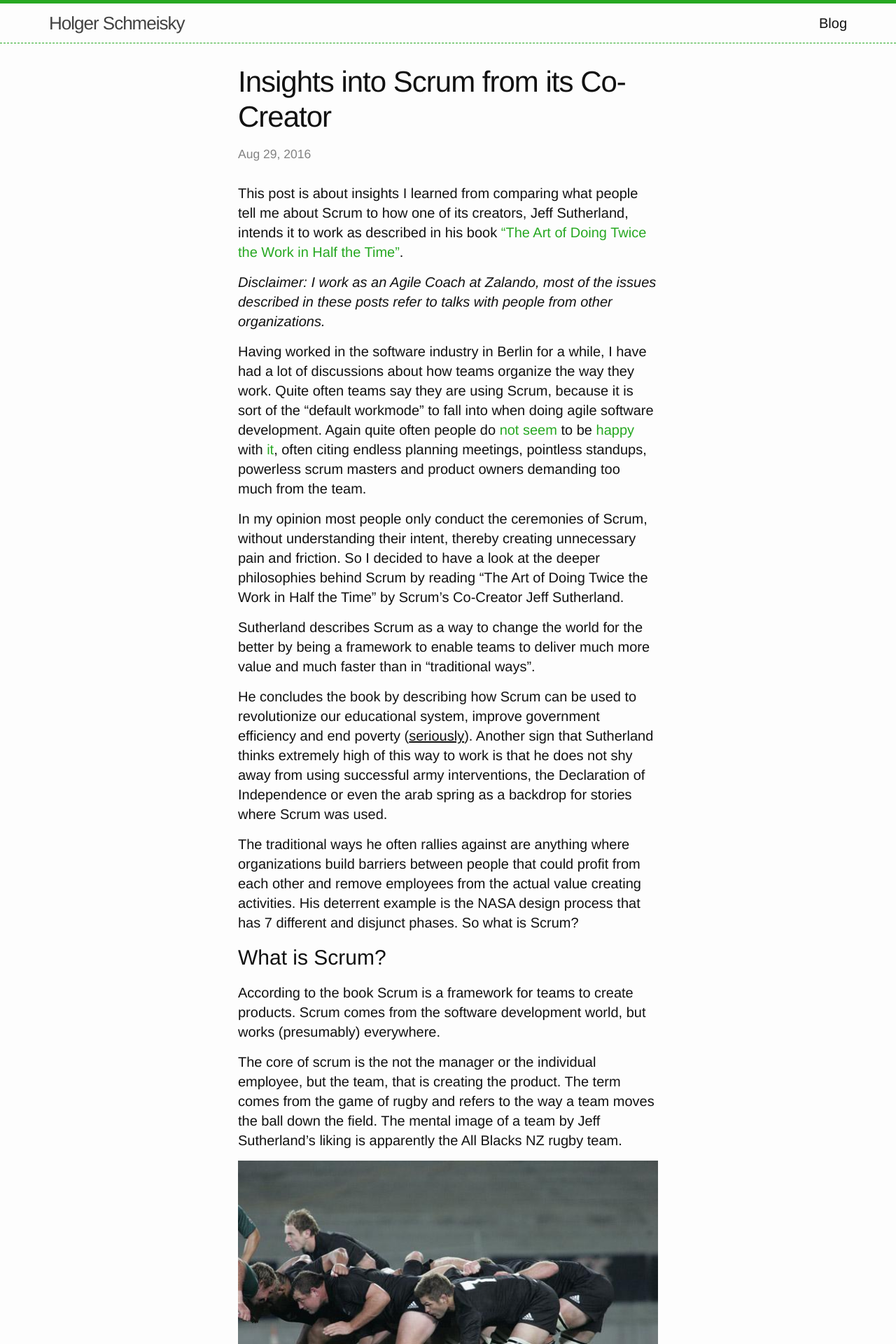
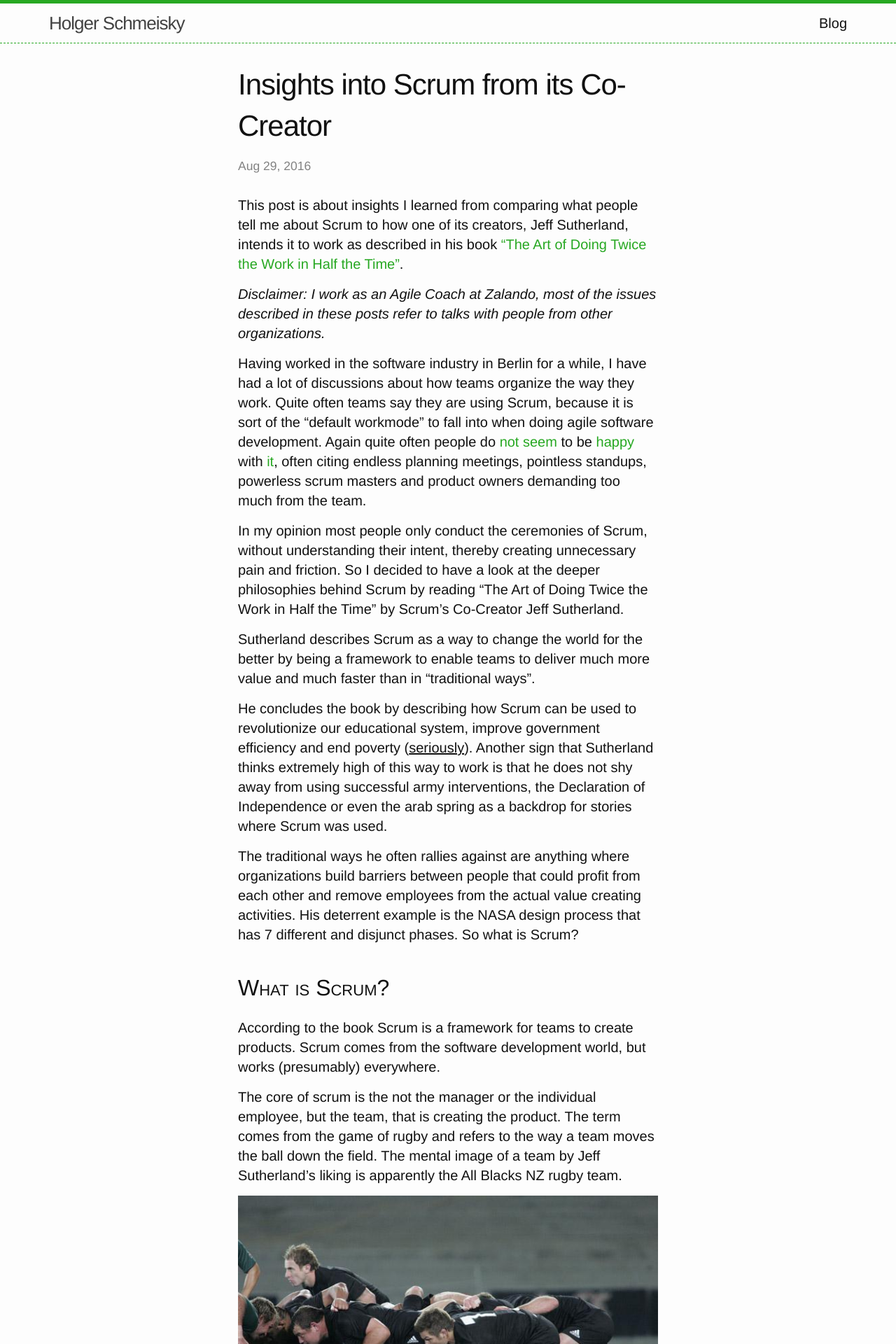
Before and after one commit to holsky/schmeisky.com, a Jekyll site: the page built from _posts/2016-08-29-Scrum.md, in a window 1280 px wide. Shown: the top 1920 px of the page at 70% size. Built offline with Jekyll 4.4.1, drawn with Linux system fonts in a browser that asks for light colours; nearby versions of some CDN libraries.

Commit message:
make headings all caps and with more spacing

```diff
--- a/_posts/2016-08-29-Scrum.md
+++ b/_posts/2016-08-29-Scrum.md
@@ -21,7 +21,7 @@
 The traditional ways he often rallies against are anything where organizations build barriers between people that could profit from each other and remove employees from the actual value creating activities. His deterrent example is the NASA design process that has 7 different and disjunct phases. So what is Scrum?
 
 
-# What is Scrum?
+## What is Scrum?
 
 According to the book Scrum is a framework for teams to create products. Scrum comes from the software development world, but works (presumably) everywhere.
 
@@ -55,7 +55,7 @@
 
 Of course there is more than this most important and basic lesson. This is what I learned about common Scrum elements from this book:
 
-# Scrum vs Kanban
+## Scrum vs Kanban
 
 It is often seen as a choice to either use Scrum or Kanban (i.e. Toyota Production System) style processes for software teams. However, Scrum is deeply inspired by ideas from the Toyota Production System (TPS). It is introduced in the first chapter and presented as the guideline behind Scrum. Sutherland does not really explain why this was the inspiration, but most Scrum concepts are introduced by referring to their [counterpart in TPS](http://the-agile-pmo.org/?p=54)
 
@@ -66,20 +66,20 @@
 
 And so on. So this should be the answer if people are haggling about whether to use Scrum or Kanban: Scrum is an instance of TPS, just like Kanban is one element out of it.
 
-# Demo
+## Demo
 
 Teams often struggle with presenting finished pieces of work at the demo to stakeholders. Complaints are often that things are finished only to be "demoable" and there is a fear that punishment follows if there is not enough things to demo.
 
 It helps to look at where Sutherland got this idea from: His office neighbors in Boston was a start-up robotics lab, with many small and new projects. They determined whether they should continue a project or not, by having everyone show something cool and finished from their projects every couple of weeks. The point was to get feedback from peers and together decide if this was worth pursuing. In our business, cool probably could be substituted by providing value, so the point of the demo becomes showing what cool things you achieved for your user (and get feedback from them).
 
-# Planning
+## Planning
 
 I know that for many teams Scrum planning meetings are dreadful and endless. Interestingly in this book, only 1 paragraph is spent on this meeting. The reason is obvious: Sutherland thinks the planning meeting should be a well-prepared, efficient meeting. Stories are supposed to be ready before the meeting (with a proper definition of ready, e.g. through the [INVEST criteria](https://en.wikipedia.org/wiki/INVEST_(mnemonic)).
 Planning Poker should be a fast process, where only differences greater than 3 levels are discussed. In all other cases you just add the numbers and average them.
 
 Let's look at other elements of the planning process, stories, velocities, estimation and sizing.
 
-# Stories
+## Stories
 
 For many teams, stories end either end up being lists of tasks, or some weird and confining way to write down intentions. Stories are supposed to give more context than a simple description of a task, enabling better decisions:
 
@@ -89,21 +89,21 @@
 
 I think the last point is crucial, because understanding the intention behind a change greatly makes it easier to implement it.
 
-# Velocity
+## Velocity
 
 Estimating stories and tracking velocity seems to be the most painful part of Scrum that teams seem to drop earliest. So why are they brought upon us?
 
 The reason Sutherland added this element to Scrum, is so that the team is able to evaluate improvements. The philosophy behind Scrum (coming from the TPS) is to reduce waste. Put positively (the way Scrum does it) is that a team's goals is to always accelerate and always improve the amount of value they deliver. All over the book, Sutherland rarely talks about teams *delivering* something, but always about teams *accelerating* their delivery.
 And I must agree, the most objective way to evaluate any improvement you do is to see if you are able to get more work done.
 
-# Estimation and Sizing
+## Estimation and Sizing
 
 When teams estimate stories they have to use some unit for it. Often Fibonacci numbers are recommended, leading at some point to the team estimating the work by number of hours they think it will take. Why is this a bad thing?
 
 The reason lies in psychology: Humans are Bad at absolute sizing but good at relative sizing. This estimation can also be seen as a relief: You do not have to know how long it will really take you. Only if you think that task A is that much bigger than task B.
 
 
-# The Cliff
+## The Cliff
 
 So you keep improving and improving. At some point you are great and can just continue as you do and stop wasting an hour a week doing retrospectives.
 
@@ -112,7 +112,7 @@
 You have to keep measuring your performance by outside indicators: Velocity, Customer happiness, quality of code or even team happiness. There are so many areas for improvement, there is no way you are ever done.
 
 
-# The Product Owner
+## The Product Owner
 
 In many companies these days you have separate pools of Product Owners and Scrum Masters. Often they are seen as a kind of antagonism around the team, the product owner wanting more things delivered, the scrum master wanting process improvement.
 
@@ -120,7 +120,7 @@
 
 The role model for the PO role is the [Chief Engineer](http://www.lean.org/shook/DisplayObject.cfm?o=906) at Toyota. This is an engineer that is responsible for a whole production line, for example for a car. However he does not have direct authority over other workers, he has to inspire people with a vision and motivate them to work towards it. This role model maybe helps if your product owner is struggling to fulfill his role.
 
-# Conclusion
+## Conclusion
 
 What I miss a bit is some hint how to bring in stories that are necessary to build a solid technical base, but do not directly provide visible value to a customer. The most prominent example is a refactoring that enables easier change later on, but is completely transparent to a customer. After reading the book I would try to phrase this as a story with the product owner as character.
 
--- a/_sass/_base.scss
+++ b/_sass/_base.scss
@@ -77,14 +77,12 @@
 }
 
 
-
 /**
  * Headings
  */
 h1, h2, h3, h4, h5, h6 {
     font-weight: $base-font-weight;
 }
-
 
 
 /**
--- a/_sass/_layout.scss
+++ b/_sass/_layout.scss
@@ -134,7 +134,7 @@
 }
 
 .post {
-    max-width: $content-width * 0.5     ;
+    max-width: $post-width;
     margin-left: auto;
     margin-right: auto;
 }
@@ -213,12 +213,20 @@
 /**
  * Page content
  */
+
+.page {
+    max-width: $post-width;
+    margin-left: auto;
+    margin-right: auto;
+}
+
 .page-content {
     padding: $spacing-unit 0;
 }
 
-.page-heading {
-    font-size: 20px;
+.page-title {
+    font-size: 35px;
+    font-variant: small-caps;
 }
 
 .post-list {
@@ -238,6 +246,8 @@
 .post-link {
     display: block;
     font-size: 24px;
+    margin-top: 10px;
+    margin-bottom: 10px;
 }
 
 
@@ -252,7 +262,7 @@
 .post-title {
     font-size: 42px;
     letter-spacing: -1px;
-    line-height: 1.2;
+    line-height: 1.4;
 
     @include media-query($on-laptop) {
         font-size: 36px;
@@ -264,6 +274,9 @@
 
     h2 {
         font-size: 32px;
+        font-variant: small-caps;
+        margin-top: 40px;
+        margin-bottom: 20px;
 
         @include media-query($on-laptop) {
             font-size: 28px;
--- a/css/main.scss
+++ b/css/main.scss
@@ -23,6 +23,7 @@
 
 // Width of the content area
 $content-width:    1200px;
+$post-width: $content-width * 0.5;
 
 $on-palm:          600px;
 $on-laptop:        800px;
```
Also changed, not shown: _layouts/page.html (+4 -4 lines).
